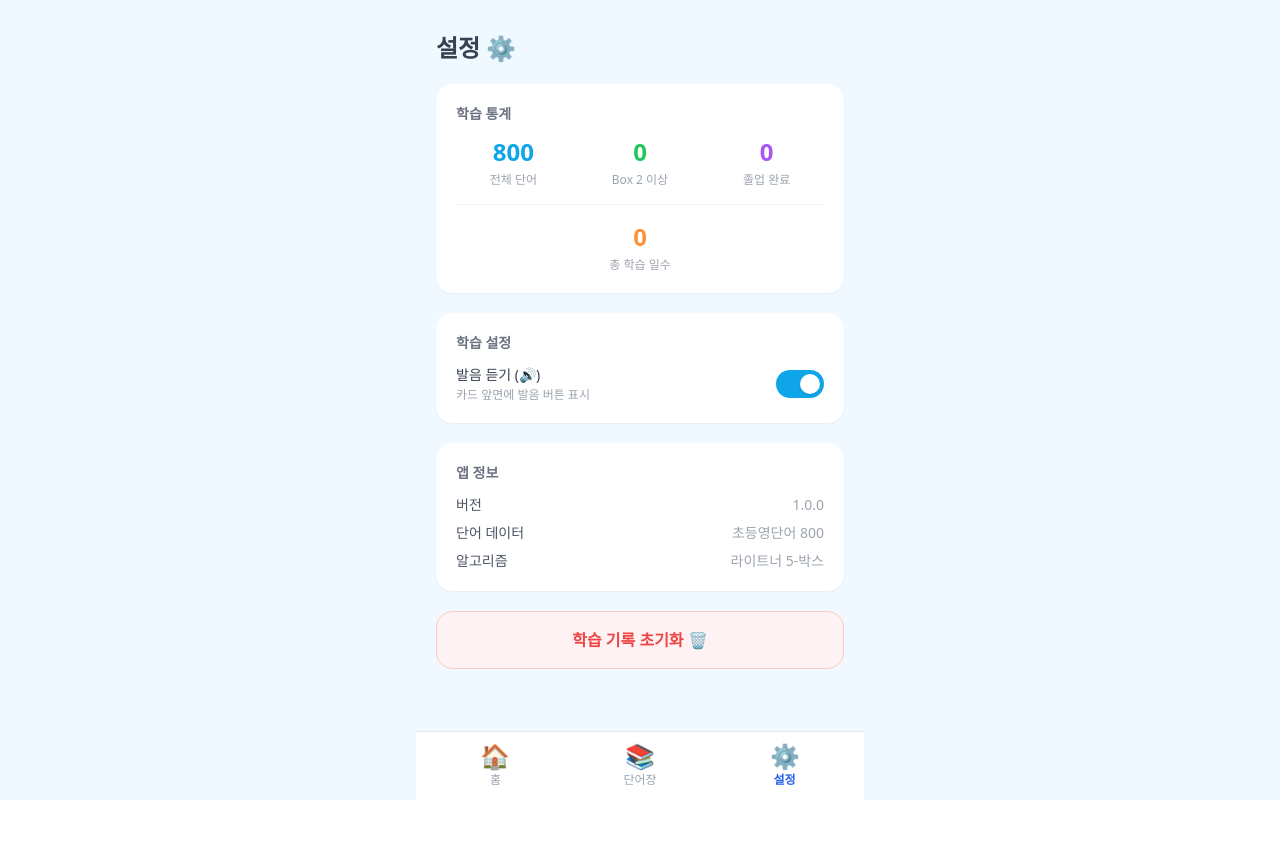
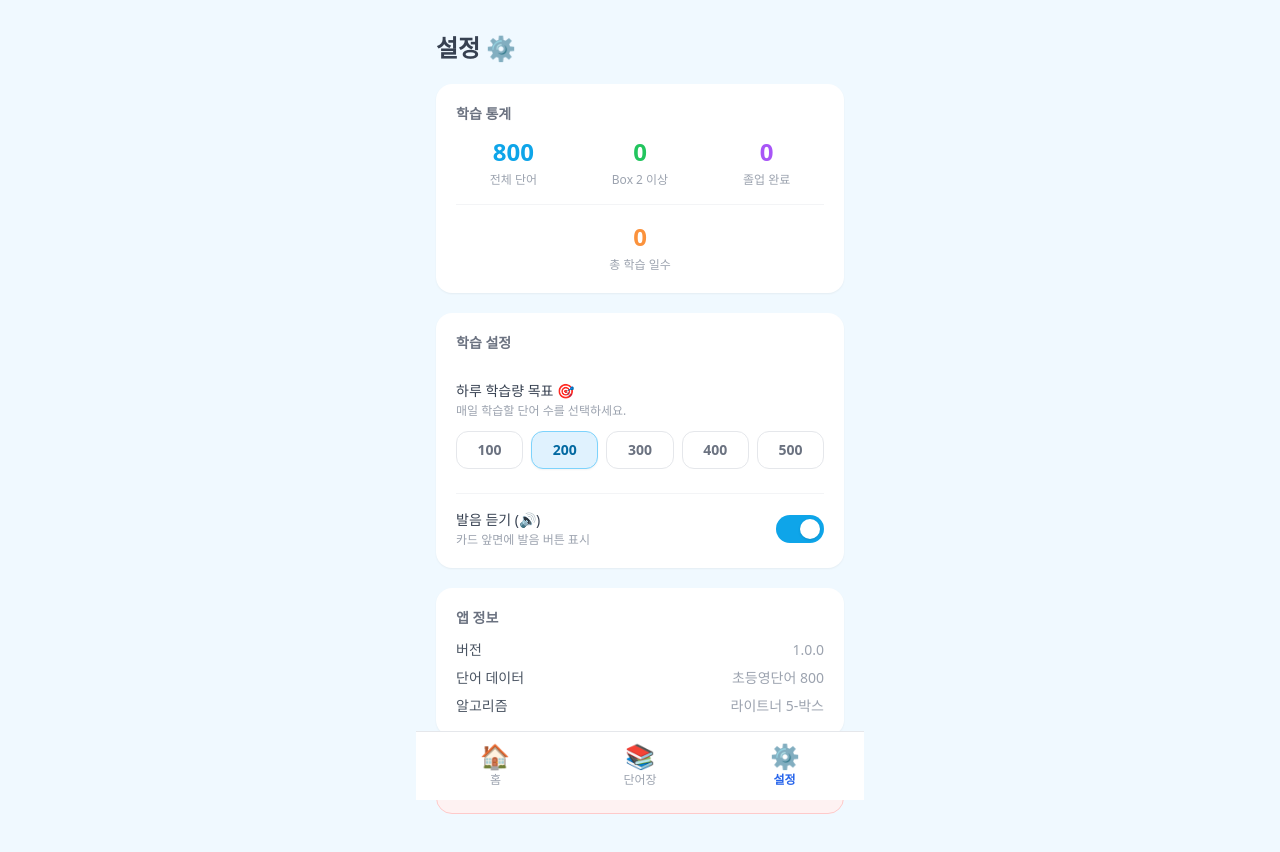
Before and after one commit to mav7338-afk/leitner-box, a React (Vite) app: page /settings in a window 1280 px wide. Shown: the top 852 px of the page. Before the commit the page ends 800 px from the top, so only its background shows below. Built offline with nearby package versions, Linux system fonts and the light colour scheme.

Commit message:
feat: add customizable daily study limit UI in Settings

```diff
--- a/src/lib/leitner.ts
+++ b/src/lib/leitner.ts
@@ -98,10 +98,8 @@ export function getBoxCards(allCards: Card[], box: 1 | 2 | 3 | 4 | 5): Card[] {
   return allCards.filter(c => c.box === box && !c.graduated);
 }
 
-export const DAILY_LIMIT = 200;
-
 /** 오늘 복습 대상 카드 필터링 (박스별 간격 기준 + 일일 제한 옵션 A) */
-export function getTodayCards(allCards: Card[], extraQuota: number = 0): Card[] {
+export function getTodayCards(allCards: Card[], dailyLimit: number, extraQuota: number = 0): Card[] {
   const today = todayStr();
   const studiedToday = allCards.filter(card => card.lastReviewed === today).length;
 
@@ -115,7 +113,7 @@ export function getTodayCards(allCards: Card[], extraQuota: number = 0): Card[]
 
   // 2. 남은 할당량 계산 (일일 제한 + 추가 할당량 - 오늘 공부한 카드 수 - 오늘 복습해야 할 카드 수)
   // 복습 카드는 할당량을 초과하더라도 밀리면 안 되므로 무조건 반환합니다
-  const remainingQuota = (DAILY_LIMIT + extraQuota) - studiedToday - reviewCards.length;
+  const remainingQuota = (dailyLimit + extraQuota) - studiedToday - reviewCards.length;
 
   if (remainingQuota <= 0) {
     return reviewCards;
--- a/src/pages/SettingsPage.tsx
+++ b/src/pages/SettingsPage.tsx
@@ -3,7 +3,7 @@ import { useCardStore } from '../store/useCardStore';
 import { DECKS } from '../data/decks';
 
 export default function SettingsPage() {
-  const { resetAll, cards, totalStudyDays, voiceEnabled, setVoiceEnabled, activeDeckId, initializeCards, loadCards } = useCardStore();
+  const { resetAll, cards, totalStudyDays, voiceEnabled, setVoiceEnabled, activeDeckId, initializeCards, loadCards, dailyLimit, setDailyLimit } = useCardStore();
 
   // H2 수정: 직접 URL 접근/새로고침 시 cards가 비어있으면 초기화
   useEffect(() => {
@@ -50,9 +50,34 @@ export default function SettingsPage() {
       </div>
 
       {/* 학습 설정 */}
-      <div className="bg-white rounded-2xl shadow-sm p-5">
-        <p className="text-sm font-semibold text-gray-500 mb-3">학습 설정</p>
-        <div className="flex items-center justify-between">
+      <div className="bg-white rounded-2xl shadow-sm p-5 flex flex-col gap-6">
+        <p className="text-sm font-semibold text-gray-500 mb-1">학습 설정</p>
+
+        {/* 하루 학습량 설정 */}
+        <div className="flex flex-col gap-3">
+          <div>
+            <p className="text-sm font-medium text-gray-700">하루 학습량 목표 🎯</p>
+            <p className="text-xs text-gray-400 mt-0.5">매일 학습할 단어 수를 선택하세요.</p>
+          </div>
+          <div className="flex gap-2">
+            {[100, 200, 300, 400, 500].map(limit => (
+              <button
+                key={limit}
+                onClick={() => setDailyLimit(limit)}
+                className={`flex-1 py-2 text-sm font-bold rounded-xl border transition-colors ${
+                  dailyLimit === limit
+                    ? 'bg-sky-100 border-sky-300 text-sky-700 shadow-sm'
+                    : 'bg-white border-gray-200 text-gray-500 hover:bg-gray-50'
+                }`}
+              >
+                {limit}
+              </button>
+            ))}
+          </div>
+        </div>
+
+        {/* 발음 토글 */}
+        <div className="flex items-center justify-between border-t border-gray-100 pt-4">
           <div>
             <p className="text-sm font-medium text-gray-700">발음 듣기 (🔊)</p>
             <p className="text-xs text-gray-400 mt-0.5">카드 앞면에 발음 버튼 표시</p>
--- a/src/store/useCardStore.ts
+++ b/src/store/useCardStore.ts
@@ -146,6 +146,8 @@ interface CardStoreState {
 
   extraQuota: number;
   addExtraQuota: (amount: number) => void;
+  dailyLimit: number;
+  setDailyLimit: (limit: number) => void;
 }
 
 // ─── Zustand 스토어 ──────────────────────────────────────────────────────────
@@ -214,6 +216,21 @@ export const useCardStore = create<CardStoreState>()((set, get) => ({
       return 0;
     }
   })(),
+  dailyLimit: (() => {
+    try {
+      return parseInt(localStorage.getItem('daily_limit') || '200', 10);
+    } catch {
+      return 200;
+    }
+  })(),
+
+  setDailyLimit: (limit: number) => {
+    try {
+      localStorage.setItem('daily_limit', String(limit));
+    } catch {}
+    set({ dailyLimit: limit });
+    get().loadCards(true);
+  },
 
   addExtraQuota: (amount: number) => {
     const newQuota = get().extraQuota + amount;
@@ -328,8 +345,8 @@ export const useCardStore = create<CardStoreState>()((set, get) => ({
         updatedCards.push(...newCards);
       }
 
-      const { extraQuota } = get();
-      const calculatedTodayCards = getTodayCards(updatedCards, extraQuota);
+      const { extraQuota, dailyLimit } = get();
+      const calculatedTodayCards = getTodayCards(updatedCards, dailyLimit, extraQuota);
       const streakDays = await calcStreak();
       const allDates = await _db.sessions.orderBy('date').uniqueKeys();
       const totalStudyDays = allDates.length;
```
